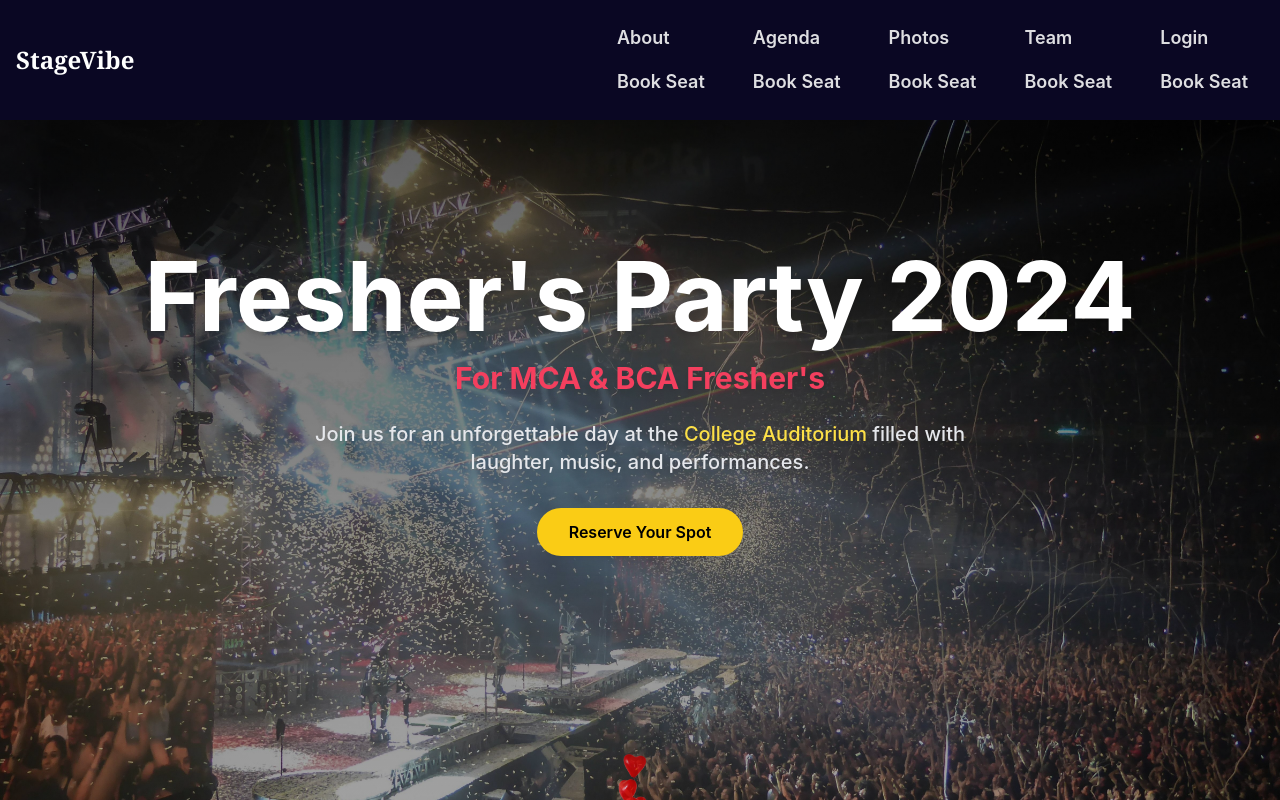
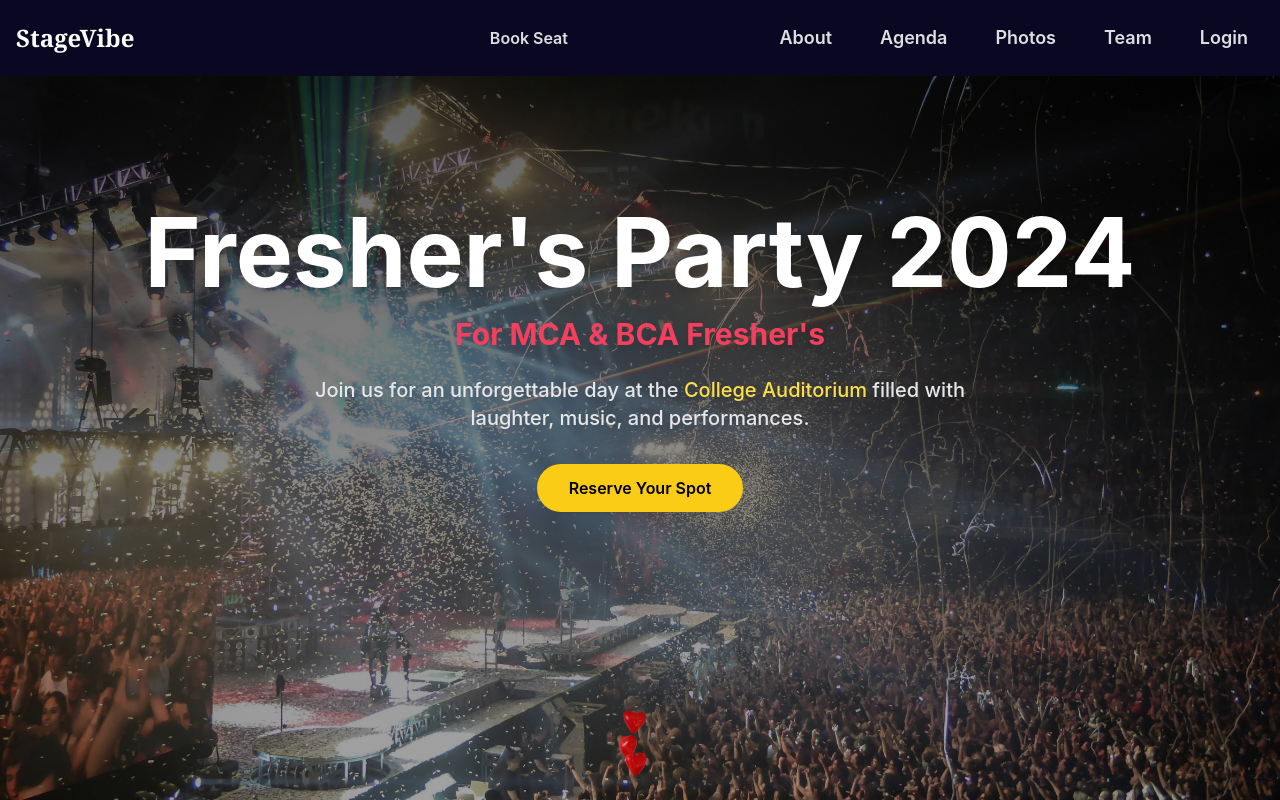
Before and after one commit to therahulkumarofficial/stagevibe2.0, a React (Vite) app: page / in a window 1280 px wide. Shown: the top 800 px of the page. Built offline with nearby package versions, Linux system fonts and the light colour scheme.

Commit message:
update nav

```diff
--- a/src/components/Nav.jsx
+++ b/src/components/Nav.jsx
@@ -24,6 +24,7 @@ const Nav = () => {
         <a href="/" className="text-white text-2xl font-serif font-semibold">
           StageVibe
         </a>
+        <a href="/booking" className="nav-link bg-transparent hover:bg-white hover:text-black font-semibold transition-all duration-300 rounded-md py-2 px-4 ml-40 tracking-normal block">Book Seat</a>
 
         {/* Hamburger Menu Icon for Mobile */}
         <button
@@ -49,7 +50,6 @@ const Nav = () => {
                 >
                   {item}
                 </a>
-                <a href="/booking" className="nav-link bg-transparent hover:bg-white hover:text-black font-semibold transition-all duration-300 rounded-md py-2 px-4 tracking-normal block">Book Seat</a>
               </motion.li>
             ))}
           </ul>
```
